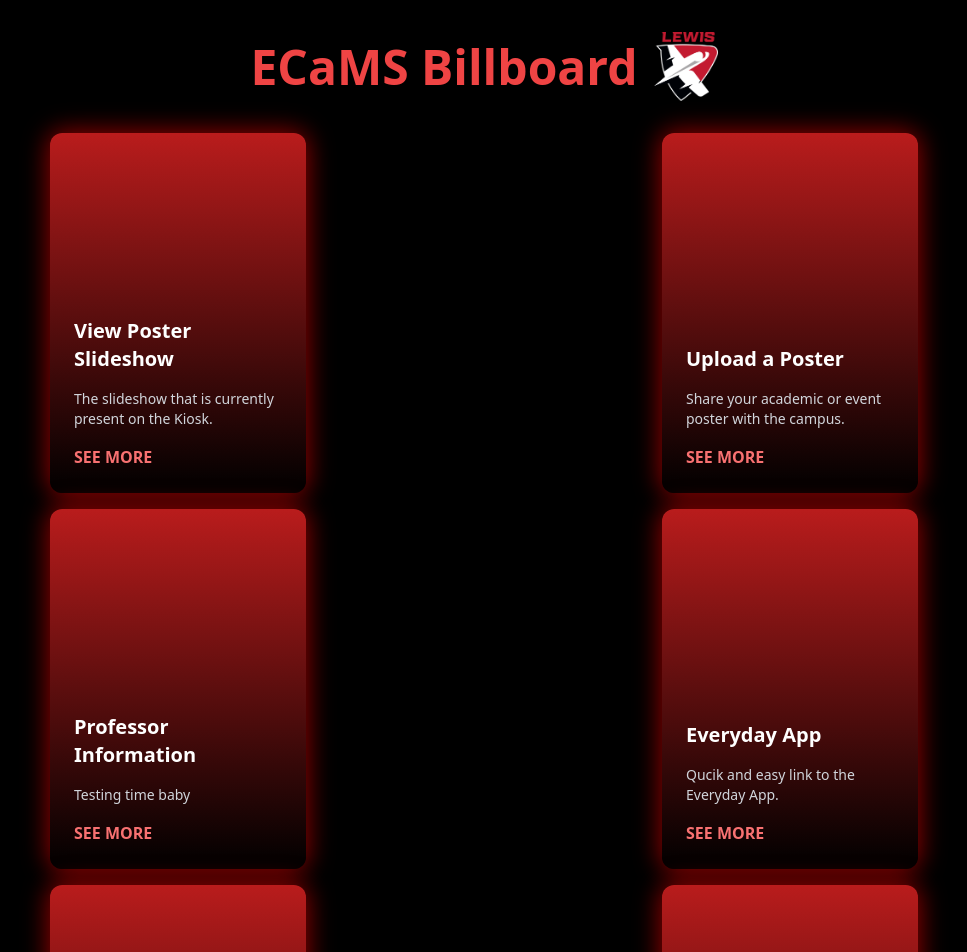
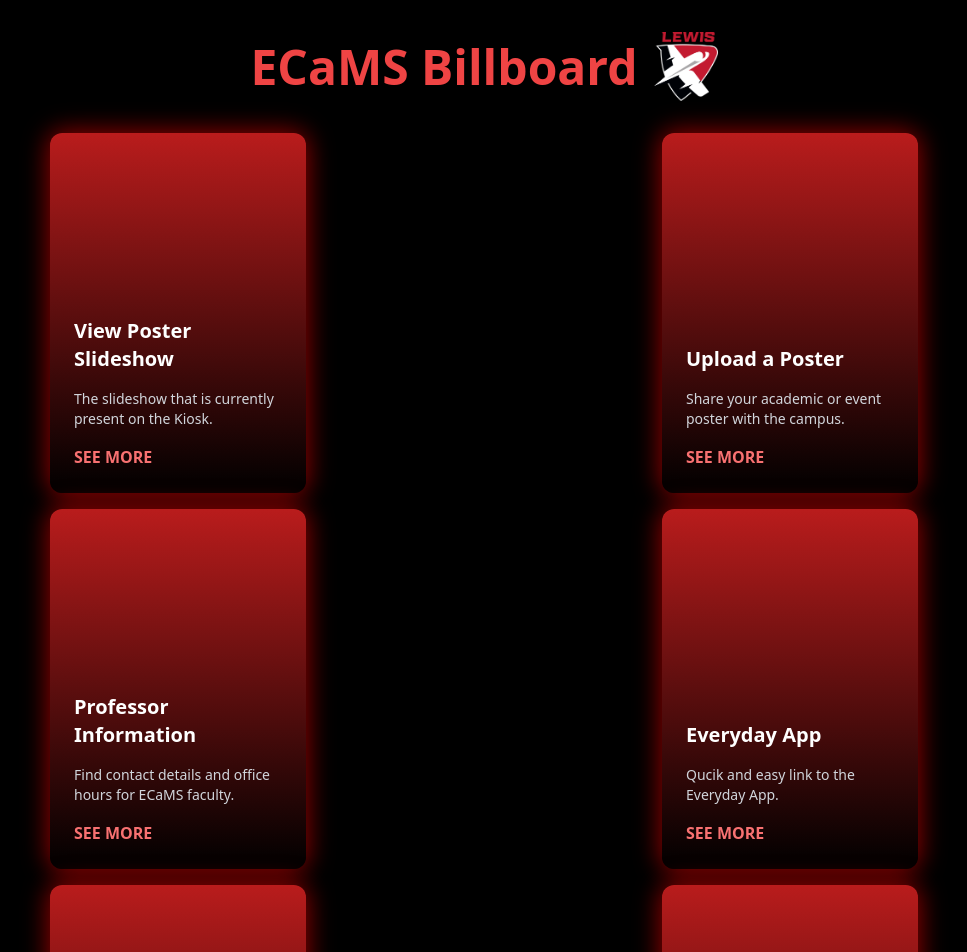
Before and after one commit to ECaMS-Billboard/ecams-billboard, a React (Create React App) app: page / in a window 1280 px wide. Shown: the top 952 px of the page, without its empty margins (156-1123 px from the left). Built offline with nearby package versions, Linux system fonts and the light colour scheme; the HTML template or start-up script is replaced by a standard one.

Commit message:
Removing Test Script

```diff
--- a/src/App.js
+++ b/src/App.js
@@ -25,7 +25,7 @@ function App() {
     {
       title: 'Professor Information',
       path: '/professor-list',
-      description: 'Testing time baby'
+      description: 'Find contact details and office hours for ECaMS faculty.'
     },
     {
       title: 'Everyday App',
```
